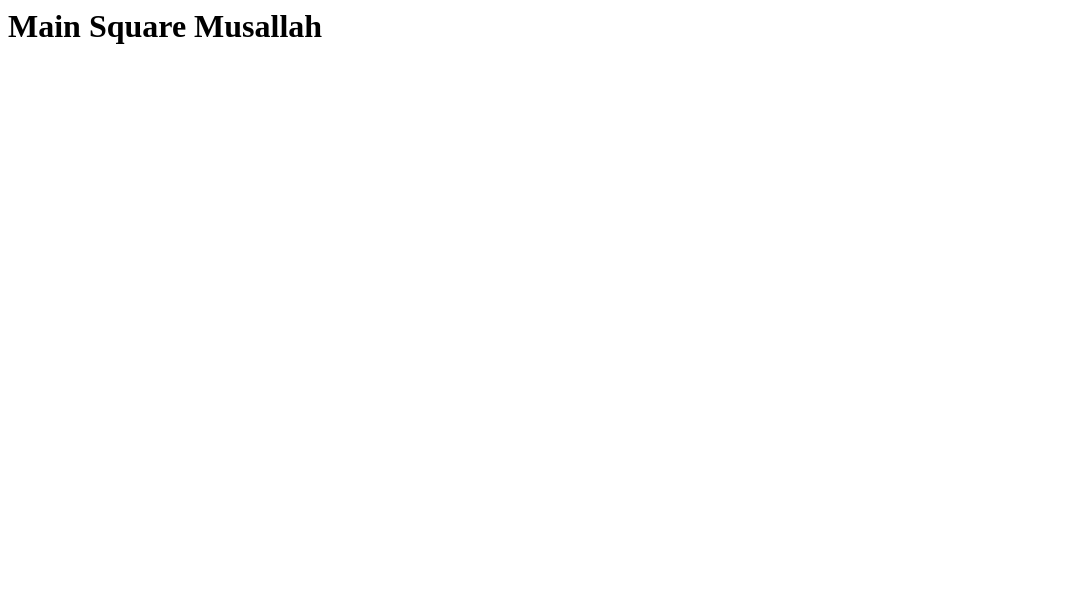
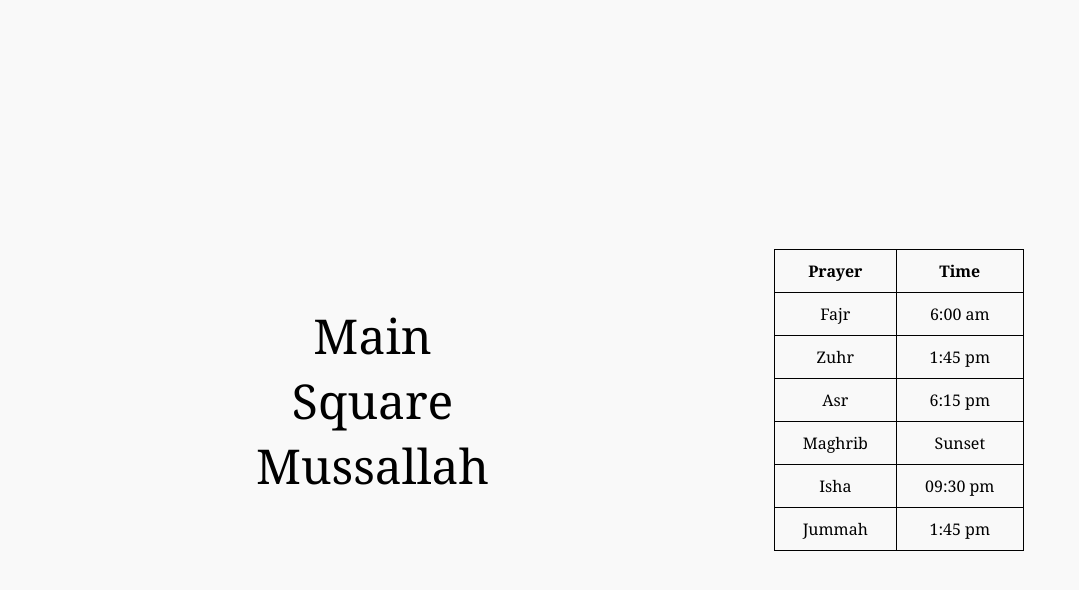
Before and after one commit to GazelTech/mainsq-masjid, a plain HTML site: page index.html in a window 1280 px wide. Shown: the whole page, without its empty margins (0-1079 px from the left). Drawn offline with Linux system fonts and the light colour scheme.

Commit message:
Update index.html

```diff
--- a/index.html
+++ b/index.html
@@ -1 +1,88 @@
-<h1> Main Square Musallah</h1>
+<!DOCTYPE html>
+<html lang="en">
+<head>
+    <meta charset="UTF-8">
+    <meta name="viewport" content="width=device-width, initial-scale=1.0">
+    <title>Main Square Mussallah</title>
+    <style>
+        body {
+            font-family: 'Georgia', serif;
+            display: flex;
+            justify-content: center;
+            align-items: center;
+            height: 100vh;
+            margin: 0;
+            background-color: #f9f9f9;
+        }
+
+        .container {
+            display: flex;
+            justify-content: space-between;
+            width: 60%;
+            align-items: center;
+        }
+
+        .title {
+            font-size: 3rem;
+            text-align: center;
+        }
+
+        table {
+            border-collapse: collapse;
+            width: 250px;
+        }
+
+        table, th, td {
+            border: 1px solid black;
+        }
+
+        th, td {
+            padding: 10px;
+            text-align: center;
+        }
+
+        th {
+            font-weight: bold;
+        }
+    </style>
+</head>
+<body>
+
+    <div class="container">
+        <div class="title">
+            Main<br>Square<br>Mussallah
+        </div>
+        <table>
+            <tr>
+                <th>Prayer</th>
+                <th>Time</th>
+            </tr>
+            <tr>
+                <td>Fajr</td>
+                <td>6:00 am</td>
+            </tr>
+            <tr>
+                <td>Zuhr</td>
+                <td>1:45 pm</td>
+            </tr>
+            <tr>
+                <td>Asr</td>
+                <td>6:15 pm</td>
+            </tr>
+            <tr>
+                <td>Maghrib</td>
+                <td>Sunset</td>
+            </tr>
+            <tr>
+                <td>Isha</td>
+                <td>09:30 pm</td>
+            </tr>
+            <tr>
+                <td>Jummah</td>
+                <td>1:45 pm</td>
+            </tr>
+        </table>
+    </div>
+
+</body>
+</html>
```
